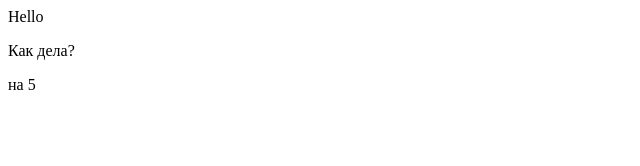
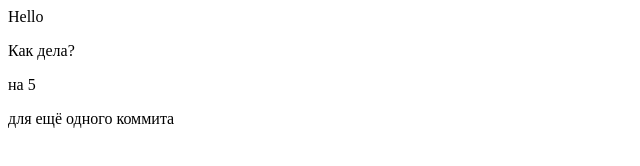
Before and after one commit to AleshaDev/first-project, a plain HTML site: page index.html in a window 1280 px wide. Shown: the whole page, without its empty margins (0-640 px from the left). Drawn offline with Linux system fonts and the light colour scheme.

Commit message:
Тзменения index.html

```diff
--- a/index.html
+++ b/index.html
@@ -10,5 +10,6 @@
     <a>Hello</a>
     <p>Как дела?</p>
     <p>на 5</p>
+    <p>для ещё одного коммита</p>
   </body>
 </html>
```
